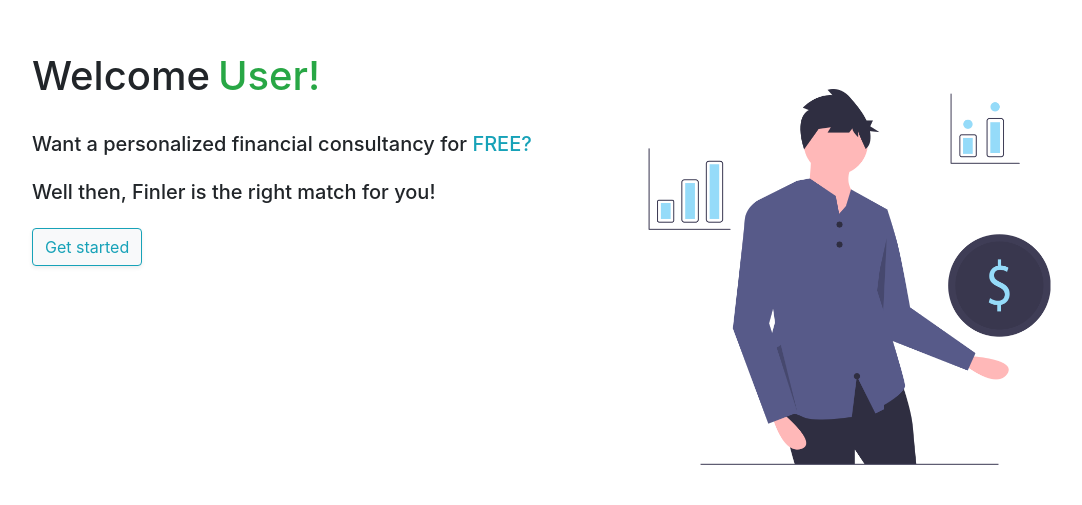
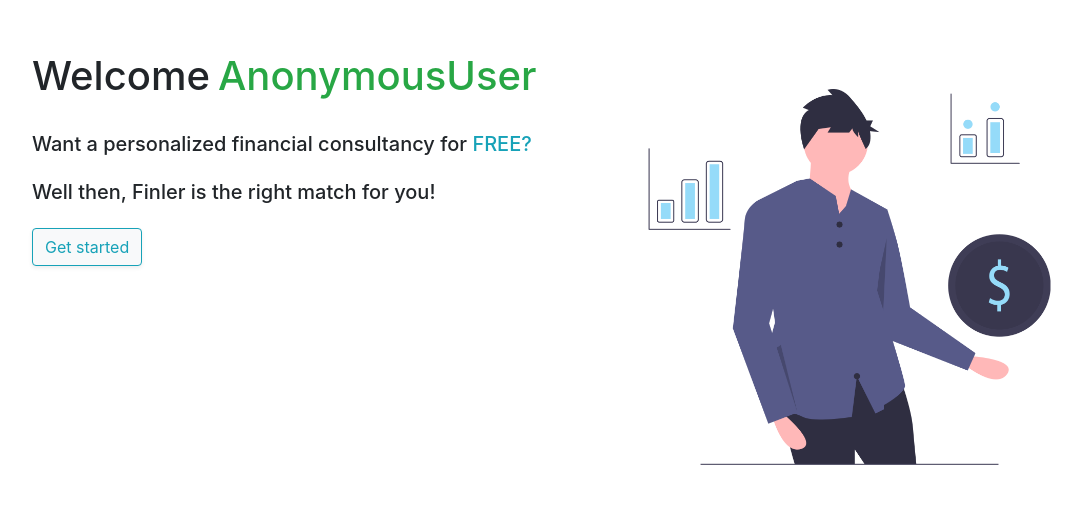
Before and after one commit to montukv/Finler, a Django app: page /home in a window 1280 px wide. Shown: the part 82-587 px from the top of the page, without its empty margins (68-1150 px from the left). Run offline with Django 3.2, Linux system fonts and the light colour scheme; some libraries are stand-ins or nearby versions.

Commit message:
greet with user name added

```diff
--- a/Finler/user_home/templates/user_home/home.html
+++ b/Finler/user_home/templates/user_home/home.html
@@ -80,7 +80,7 @@
                     <div class="row h-100">
 
                         <div class="col-md-6">
-                            <h1 class="mt-1">Welcome<span class="text-success ml-2">User!</span>
+                            <h1 class="mt-1">Welcome<span class="text-success ml-2">{{user}}</span>
                             </h1> <br>
                             <h5 class="mb-4 pb-10 dark-grey-text">
                                 Want a personalized financial consultancy for <span class="text-info">FREE?</span>
```
